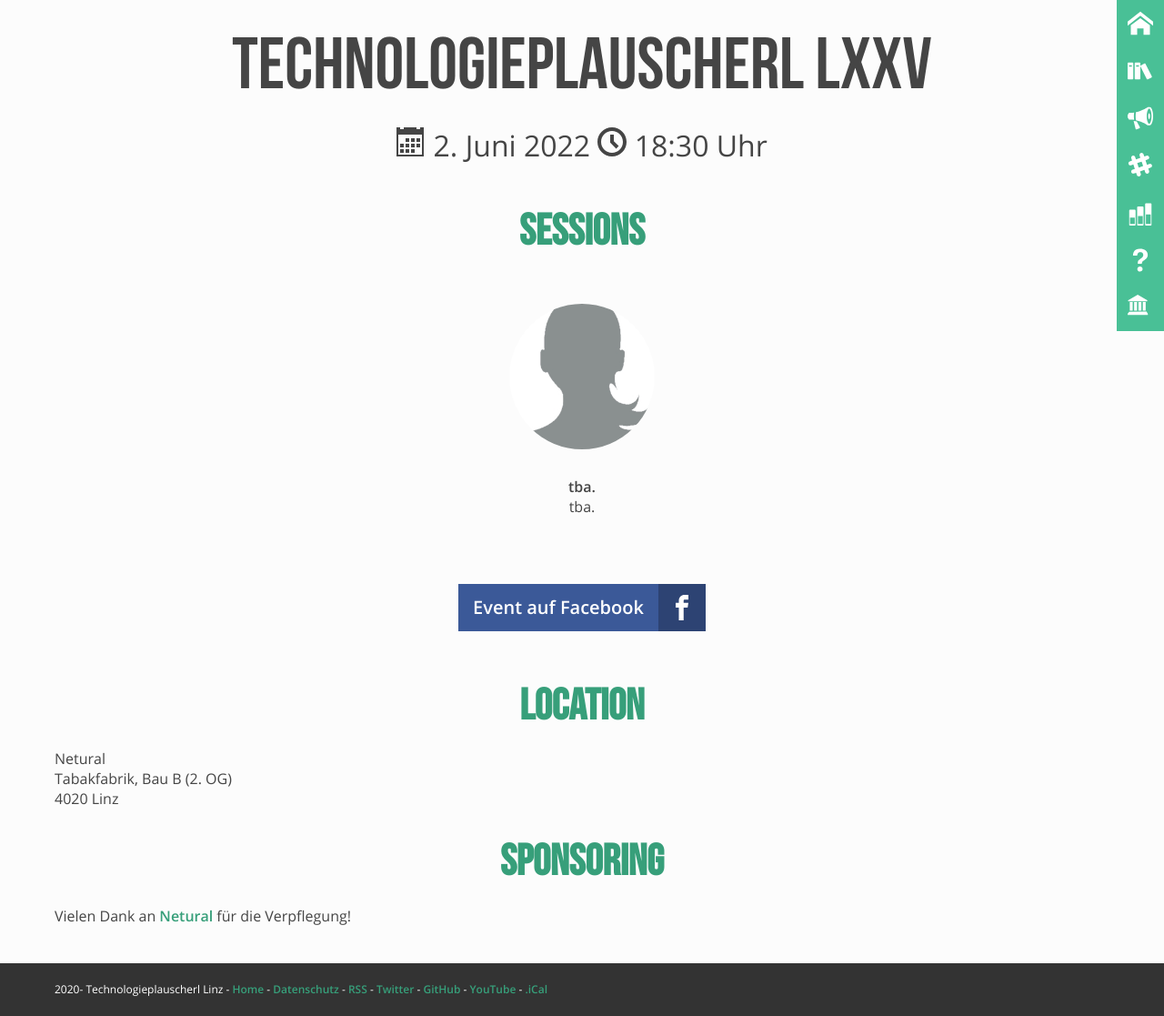
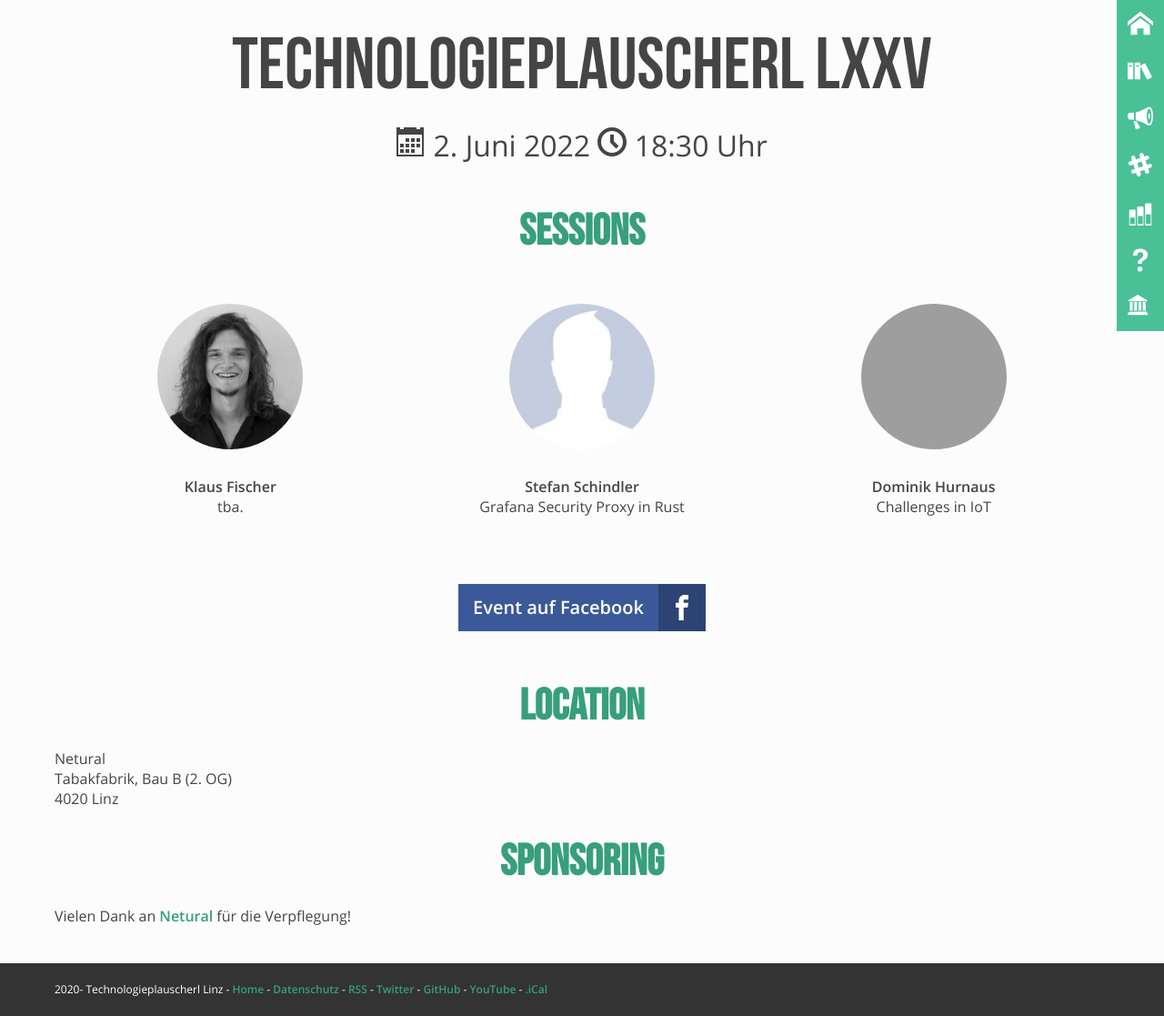
Before and after one commit to mericanAncer127/plauscherl, a Jekyll site: the page built from _plauscherl/75.html, in a window 1280 px wide. Shown: the whole page at 91% size. Built offline with Jekyll 4.4.1, drawn with Linux system fonts in a browser that asks for light colours; grey boxes are pictures that could not be loaded.

Commit message:
Update 75.html

```diff
--- a/_plauscherl/75.html
+++ b/_plauscherl/75.html
@@ -19,7 +19,15 @@ location:
 sponsor: <a href="https://www.netural.com/">Netural</a>
 speakers:
 -
-   name: "tba."
+   name: "Klaus Fischer"
    talk: "tba."
-   img: "/img/speaker_female.jpg"
+   img: "//img/speaker-avatars/klaus_fischer.jpg"
+-
+   name: "Stefan Schindler"
+   talk: "Grafana Security Proxy in Rust"
+   img: "/img/speaker_male_no_img.jpg"
+-
+   name: "Dominik Hurnaus"
+   talk: "Challenges in IoT"
+   img: "//avatars0.githubusercontent.com/u/106848?v=3&s=200"
 ---
```
